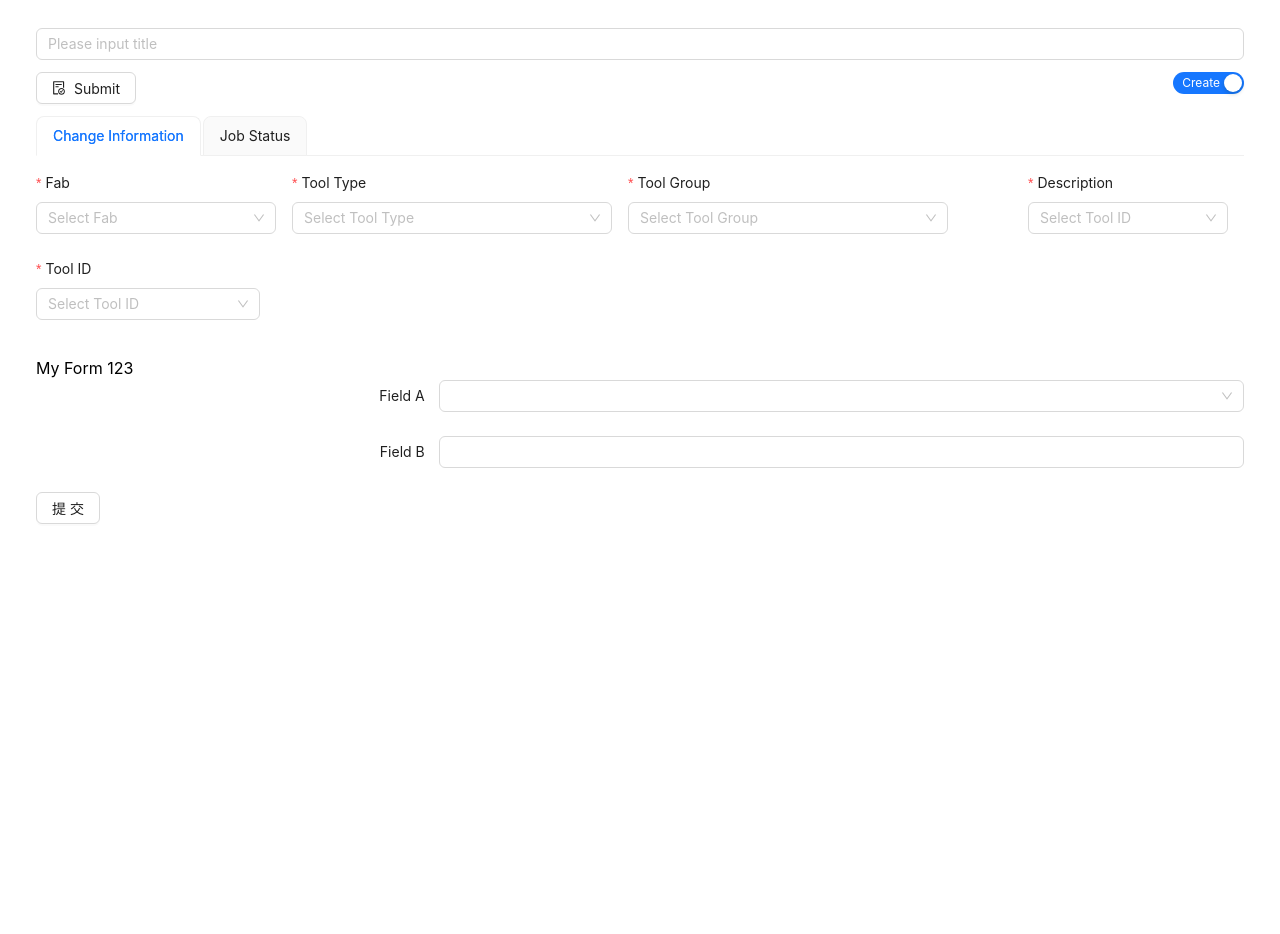
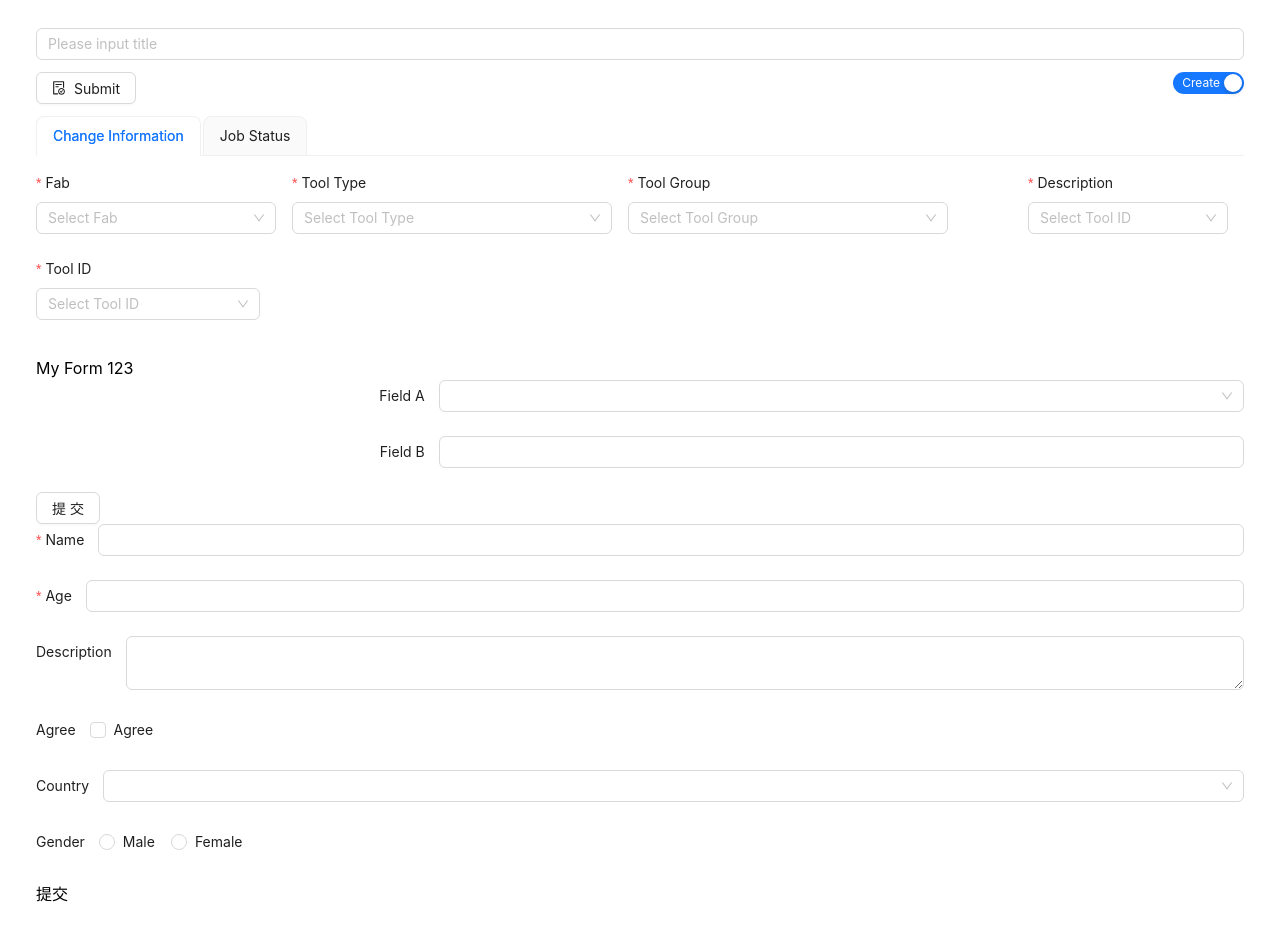
Before and after one commit to tissuesyo/demo, a React (Create React App) app: page / in a window 1280 px wide. Before the commit the page ends 800 px from the top, so only its background shows below. Built offline with nearby package versions, Linux system fonts and the light colour scheme; what mocks would draw is missing.

Commit message:
try hidden dependency

```diff
--- a/src/components/form/CommonForm.tsx
+++ b/src/components/form/CommonForm.tsx
@@ -50,8 +50,9 @@ const CommonForm: React.FC<CommonFormProps> = ({ fields, forwardedRef }) => {
           wrapperCol={{ span: field.width || 16 }}
           colon={false}
           rules={field.validationRules}
+          hidden={field.dependencies ? (form.getFieldValue(field.dependencies[0]) === 'yoyoyo'):  false}
           dependencies={field.dependencies}
-          shouldUpdate={(prevValues, currentValues) => {
+          shouldUpdate={(prevValues: any, currentValues: any) => {
             const prevValue = field.dependencies?.reduce<Record<string, any>>(
               (acc, key) => ({ ...acc, [key]: prevValues[key] }),
               {}
--- a/src/pages/tap-deploy-ticket/DeployTicketMain.tsx
+++ b/src/pages/tap-deploy-ticket/DeployTicketMain.tsx
@@ -3,6 +3,7 @@ import { Button, Input, Switch, Tabs, theme } from 'antd';
 import React, { useState } from 'react';
 import JobStatus from './JobStatus';
 import MyComponent from './MyComponent';
+import ParentComponent from './ParentComponent';
 import ToolCriteria from './ToolCriteria';
 
 const DeployTicketMain: React.FC = () => {
@@ -54,6 +55,7 @@ const DeployTicketMain: React.FC = () => {
         <Tabs type="card" items={tabs}/>
       </div>
       <MyComponent />
+      <ParentComponent />
     </div>
     </>
   );
--- a/src/pages/tap-deploy-ticket/MyComponent.tsx
+++ b/src/pages/tap-deploy-ticket/MyComponent.tsx
@@ -1,6 +1,7 @@
 import { Button, FormInstance } from 'antd';
 import React, { useEffect, useMemo, useRef } from 'react';
 import { CommonForm } from '../../components/form';
+import { FormField } from '../../components/form/CommonForm';
 
 const MyComponent: React.FC = () => {
   useEffect(() => {
@@ -8,7 +9,7 @@ const MyComponent: React.FC = () => {
     console.log(' ***** My Component useEffect ******');
   }, []); // 传递空数组以确保方法只执行一次
 
-  const fields = useMemo(() => {
+  const fields = useMemo<FormField[]>(() => {
     console.log(' ***** My Component useMemo ******');
     return [
       {
--- a/src/pages/tap-deploy-ticket/ParentComponent.tsx
+++ b/src/pages/tap-deploy-ticket/ParentComponent.tsx
@@ -1,6 +1,6 @@
-import CommonForm, { FormField } from '@tmc/components/form/CommonForm';
 import { FormInstance } from 'antd/lib/form';
 import React, { useEffect, useRef, useState } from 'react';
+import CommonForm, { FormField } from '../../components/form/CommonForm';
 
 const ParentComponent: React.FC = () => {
   const commonFormRef = useRef<FormInstance>(null);
@@ -14,7 +14,7 @@ const ParentComponent: React.FC = () => {
   // 父组件提供的表单字段定义
   const fields: FormField[] = [
     { name: 'name', label: 'Name', type: 'input', labelWidth: 100, width: 200, required: true, validationRules: [{ required: true, message: 'Please input your name' }] },
-    { name: 'age', label: 'Age', type: 'input', labelWidth: 100, width: 200, validationRules: [{ required: true, message: 'Please input your age' }] },
+    { name: 'age', label: 'Age', type: 'input', labelWidth: 100, width: 200, validationRules: [{ required: true, message: 'Please input your age' }], dependencies: ['name'] },
     { name: 'description', label: 'Description', type: 'textarea', labelWidth: 100, width: 400 },
     { name: 'agree', label: 'Agree', type: 'checkbox', labelWidth: 100 },
     { name: 'country', label: 'Country', type: 'select', labelWidth: 100, width: 200, options: [{ label: 'USA', value: 'usa' }, { label: 'Canada', value: 'canada' }] },
@@ -44,7 +44,7 @@ const ParentComponent: React.FC = () => {
     fieldNames.forEach(fieldName => {
       const fieldIndex = updatedFields.findIndex(field => field.name === fieldName);
       if (fieldIndex !== -1) {
-        updatedFields[fieldIndex] = { ...updatedFields[fieldIndex], hideWhen: visible ? null : () => true };
+        updatedFields[fieldIndex] = { ...updatedFields[fieldIndex], hideWhen: visible ? ()=> false : () => true };
       }
     });
     setFields(updatedFields);
```
